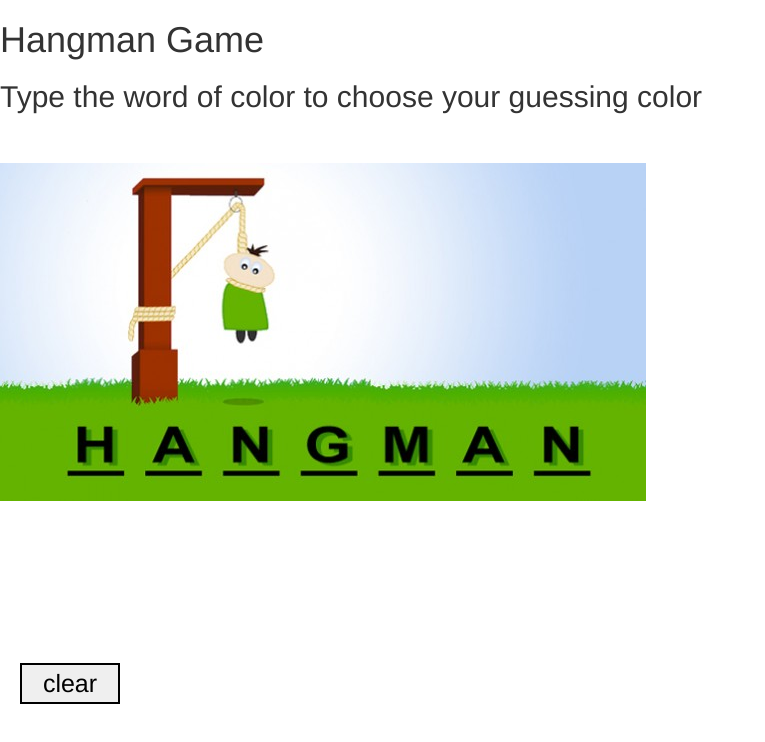
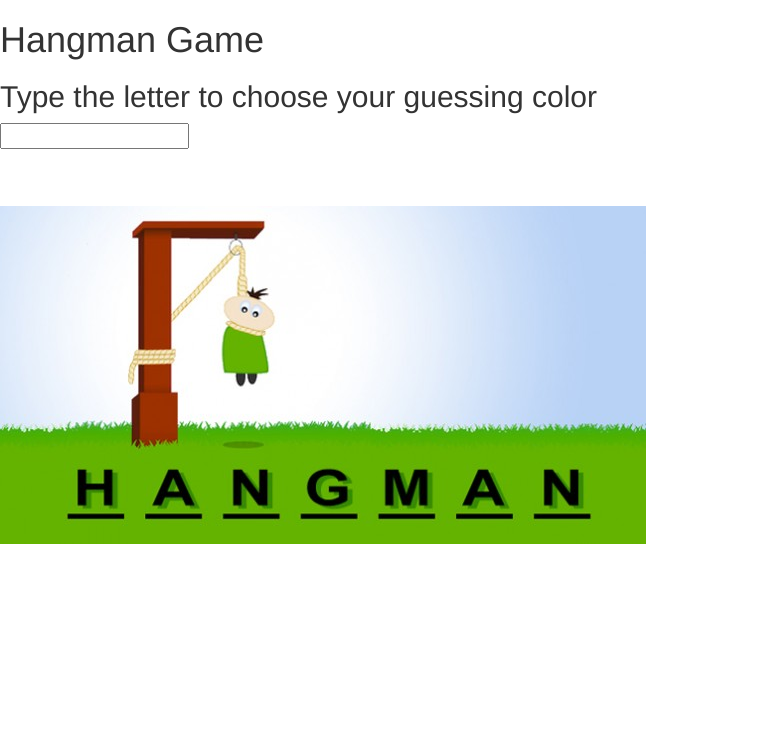
Before and after one commit to specialme35/Hangman-Game, a plain HTML site: page index.html in a window 1280 px wide. Shown: the whole page, without its empty margins (0-765 px from the left). Drawn offline with nearby package versions, Linux system fonts and the light colour scheme.

Commit message:
Add files via upload

```diff
--- a/index.html
+++ b/index.html
@@ -13,19 +13,22 @@
     crossorigin="anonymous">
   <link rel="stylesheet" href="https://cdn.rawgit.com/konpa/devicon/4f6a4b08efdad6bb29f9cc801f5c07e263b39907/devicon.min.css">
   <link rel="stylesheet" type="text/css" href="assets/css/style.css">
-  <!-- <link rel="stylesheet" type="text/css" href="assets/images/hangmangame-1.jpg"> -->
+
 </head>
-<body>
+<body onload="startUp()">
     <h1>Hangman Game</h1>
-    <h2>Type the word of color to choose your guessing color</h2>
+    <h2>Type the letter to choose your guessing color</h2>
+    <input id="word" type="text">
+    <output type="button" value="word" onclick="Word()"/>
+    <p id="answer"></p>
+    <p id= "counter"></p>
+    <p id="stat"></p>
   <div id='container'>
-    <div id="display"></div>
-    <div id="buttons"></div>
-    <button id="clear">clear</button>
-  </div>
 
-    <script type="text/javascript" src="https://cdnjs.cloudflare.com/ajax/libs/jquery/3.2.1/jquery.min.js"></script>
-    <script src="./assets/javascript/game.js"></script>
+  <div id="display"></div>
+
+  <script type="text/javascript" src="https://cdnjs.cloudflare.com/ajax/libs/jquery/3.2.1/jquery.min.js"></script>
+  <script src="./assets/javascript/game.js"></script>
 
 </body>
 </html>
```
